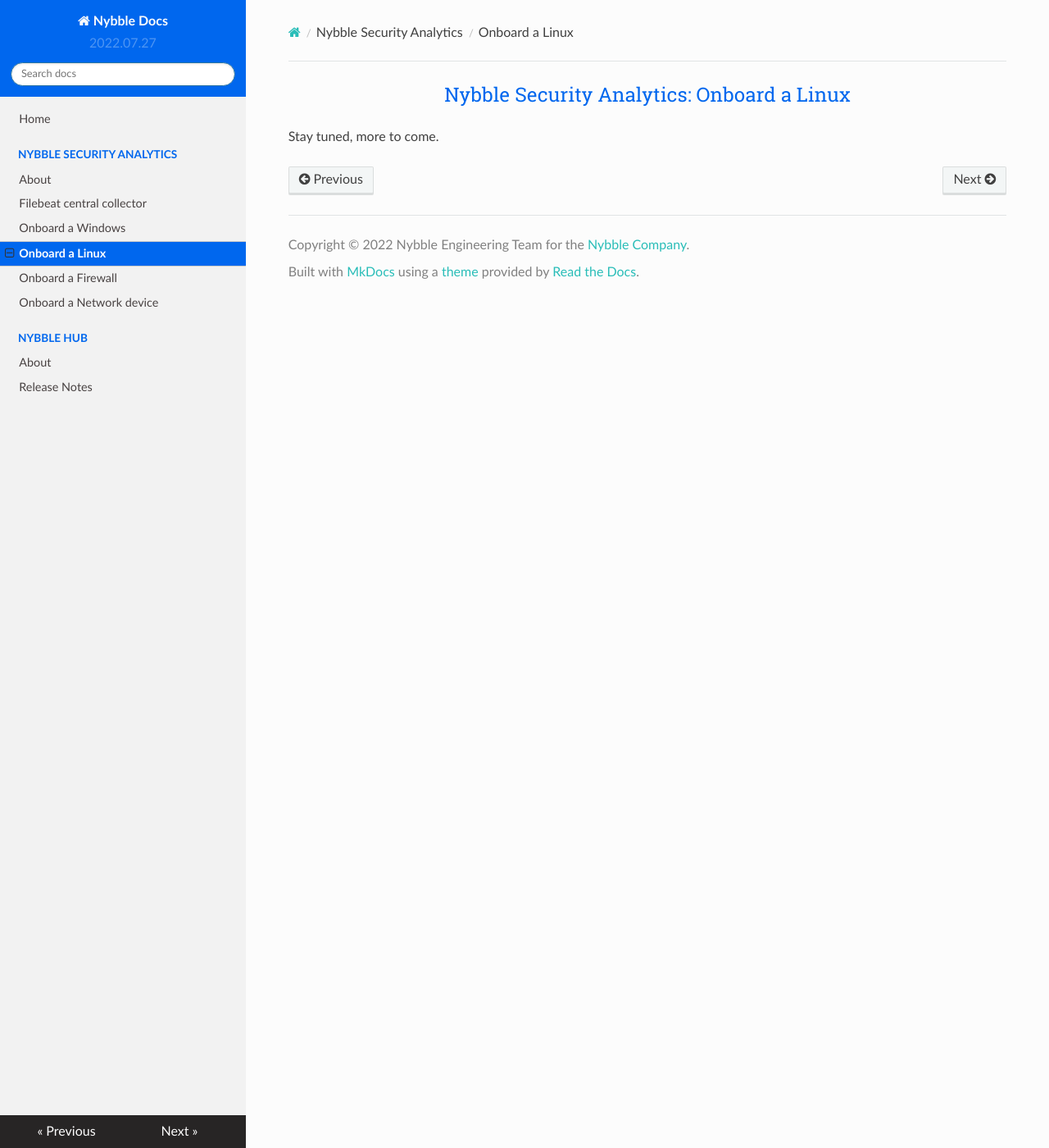
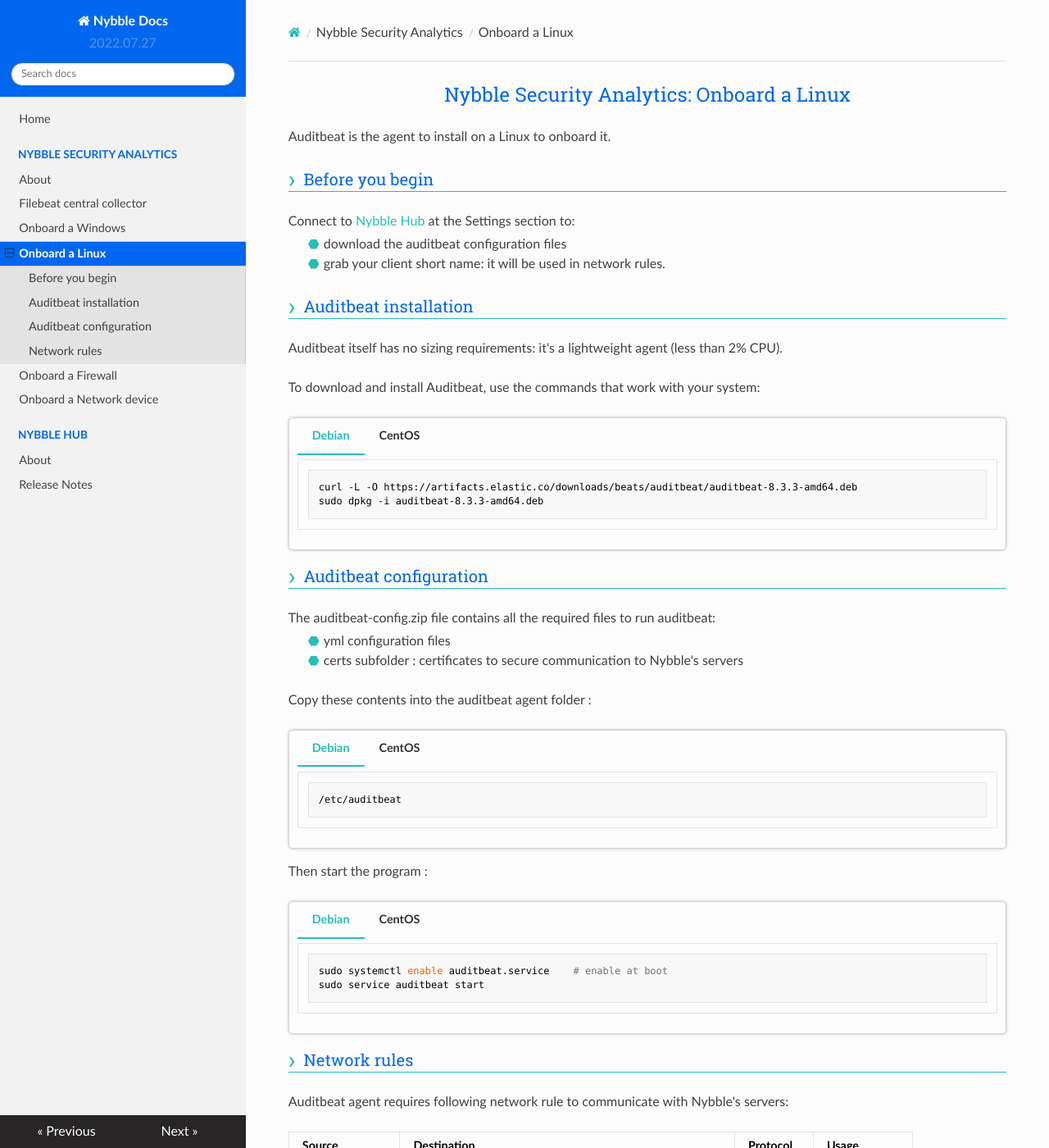
Before and after one commit to nybble-security/nybble-security.github.io, an MkDocs documentation site: the page built from docs/nsa/linux-onboarding.md, in a window 1280 px wide and 1400 px high. Shown: the whole window at 82% size. Built offline with MkDocs 1.6.1, drawn with Linux system fonts in a browser that asks for light colours; nearby versions of some CDN libraries; some of the changed text lies outside the part shown.

Commit message:
doc auditbeat + CPU on filebeat & winlogbeat

````diff
--- a/docs/nsa/linux-onboarding.md
+++ b/docs/nsa/linux-onboarding.md
@@ -1,2 +1,73 @@
 # Nybble Security Analytics: Onboard a Linux
-Stay tuned, more to come.
+Auditbeat is the agent to install on a Linux to onboard it.
+
+## Before you begin
+Connect to [Nybble Hub](https://hub.nybble-analytics.io/settings/agents){target=_blank} at the Settings section to:
+
+* download the auditbeat configuration files
+* grab your client short name: it will be used in network rules.
+
+## Auditbeat installation
+
+Auditbeat itself has no sizing requirements: it's a lightweight agent (less than 2% CPU).
+
+To download and install Auditbeat, use the commands that work with your system:
+
+=== "Debian"
+
+    ```
+    curl -L -O https://artifacts.elastic.co/downloads/beats/auditbeat/auditbeat-8.3.3-amd64.deb
+    sudo dpkg -i auditbeat-8.3.3-amd64.deb
+    ```
+
+=== "CentOS"
+
+    ```
+    curl -L -O https://artifacts.elastic.co/downloads/beats/auditbeat/auditbeat-8.3.3-x86_64.rpm
+    sudo rpm -vi auditbeat-8.3.3-x86_64.rpm
+    ```
+
+## Auditbeat configuration
+
+The auditbeat-config.zip file contains all the required files to run auditbeat:
+
+* yml configuration files
+* certs subfolder : certificates to secure communication to Nybble's servers
+
+Copy these contents into the auditbeat agent folder :
+
+=== "Debian"
+
+    ```
+    /etc/auditbeat
+    ```
+
+=== "CentOS"
+
+    ```
+    /etc/auditbeat
+    ```
+
+Then start the program :
+
+=== "Debian"
+
+    ```
+    sudo systemctl enable auditbeat.service    # enable at boot
+    sudo service auditbeat start
+    ```
+
+=== "CentOS"
+
+    ```
+    sudo systemctl enable auditbeat.service    # enable at boot
+    sudo service auditbeat start
+    ```
+
+## Network rules
+
+Auditbeat agent requires following network rule to communicate with Nybble's servers:
+
+| Source | Destination | Protocol | Usage |
+| ------ | ----------- | -------- | ----- |
+| auditbeat server | `<clientshortname>-kafka-bootstrap.nybble-analytics.io` <br> `<clientshortname>-kafka-broker-[0-9].nybble-analytics.io` | TCP 9094 | Event sending |
````
Also changed, not shown: docs/nsa/filebeat-collector.md (+1 -1 lines), docs/nsa/windows-onboarding.md (+4 -4 lines).
